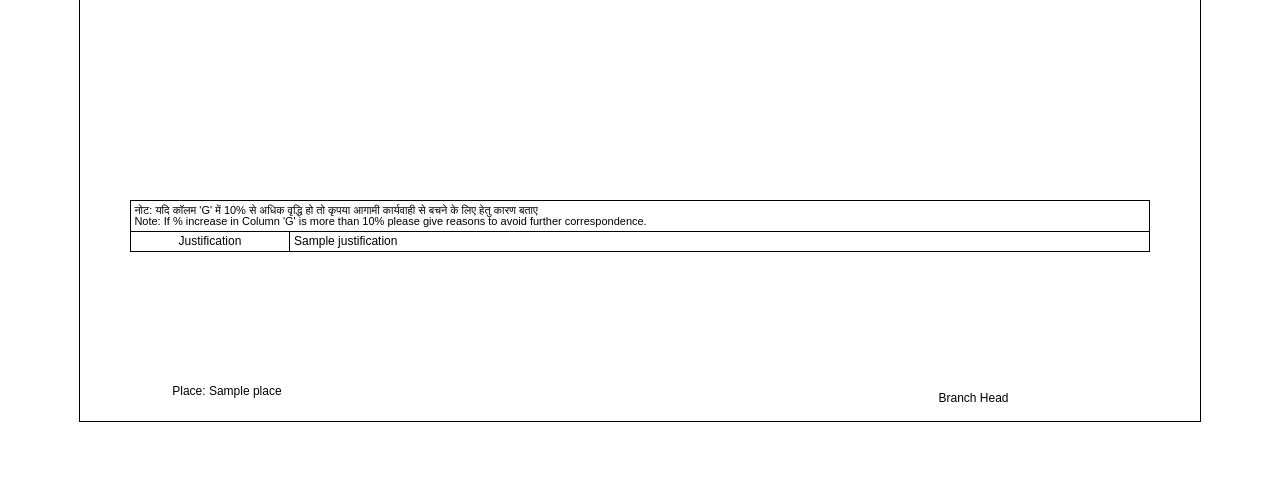
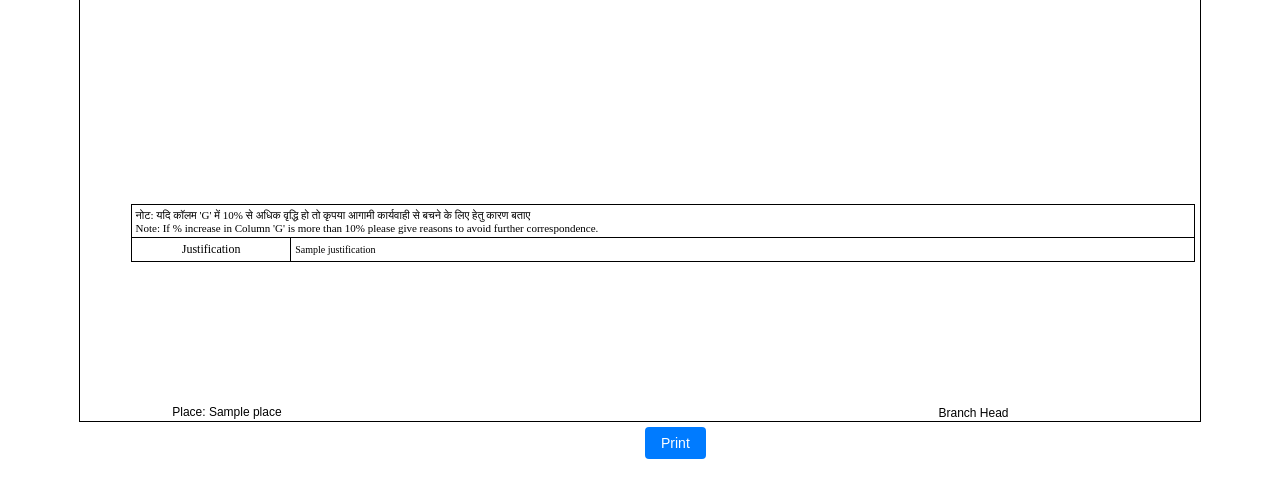
Before and after one commit to rajumeher1/cntrl_expense, a Flask app: template templates/result.html in a window 1280 px wide. Shown: the part 304-800 px from the top of the page. Run offline with Flask 3, Linux system fonts and the light colour scheme; the template is opened without the code that fills it: most values are stand-ins (such as "Sample title", 1, 10 or a date in 2020).

Commit message:
print option added

```diff
--- a/static/style_result.css
+++ b/static/style_result.css
@@ -114,19 +114,18 @@
 
   /* Style for the second table */
   .small-table {
-    width: 270mm; /* Adjust width as needed */
-    margin-top: 121mm; /* Space below the first table */
-    margin-left: 3.2mm;
+    width: 95%;
     border-collapse: collapse;
-    font-size: 12px;
-    font-family: Arial, sans-serif;
+    position: absolute;
+    top: 132mm;
+    left: 13.5mm;
   }
 
   .small-table td {
     border: 0.5mm solid black; /* Thin border */
     padding: 1mm; /* Adjust padding */
     text-align: left;
-    line-height: 3mm;
+    font-size: 10px;
   }
 
   .small-table td:first-child {
@@ -137,10 +136,10 @@
   /* Position value in the bottom-left */
   .bottom-left {
     position: absolute;
-    bottom: 5mm;
+    bottom: 1%;
     font-size: 12px;
     font-family: Arial, sans-serif;
-    line-height: 0.6;
+    line-height: 0.1;
     white-space: pre-line;
     text-align: left;
     width: max-content;
@@ -150,7 +149,7 @@
   /* Position value in the bottom-right */
   .bottom-right {
     position: absolute;
-    bottom: 5mm;
+    bottom: 0.5%;
     right: 60mm;
     font-size: 12px;
     font-family: Arial, sans-serif;
@@ -160,3 +159,50 @@
     width: max-content;
     transform: translateX(50%);
   }
+.print-button {
+  position: absolute;
+  left: 50%;
+  padding: 5px;
+}
+
+/* Style the Button */
+.print-button button {
+  padding: 8px 16px;
+  font-size: 14px;
+  background-color: #007bff;
+  color: white;
+  border: none;
+  cursor: pointer;
+  border-radius: 4px;
+}
+
+/* Hover Effect */
+.print-button button:hover {
+  background-color: blue;
+}
+
+@media print {
+  body * {
+      visibility: hidden; /* Hide everything by default */
+  }
+  .a4-container, .a4-container * {
+      visibility: visible; /* Show only the printable area */
+  }
+  .a4-container {
+      position: absolute;
+      left: 0;
+      top: 0;
+      width: 100%;
+  }
+
+  .small-table {
+    width: 95%;
+    border-collapse: collapse;
+    position: absolute;
+    top: 139mm;
+  }
+
+  .small-table td {
+    border-right: 0mm;
+  }
+}
--- a/templates/result.html
+++ b/templates/result.html
@@ -108,9 +108,8 @@
         </div>
 
     </div>
+    <div class="print-button">
+        <button onclick="window.print()">Print</button>
+    </div>
 </body>
-<!-- <form action="{{ url_for('table') }}" method="POST">
-    <input type="hidden" name="month" value="{{ month }}">
-    <button type="submit">Go Back to Table</button>
-</form> -->
 </html>
```
